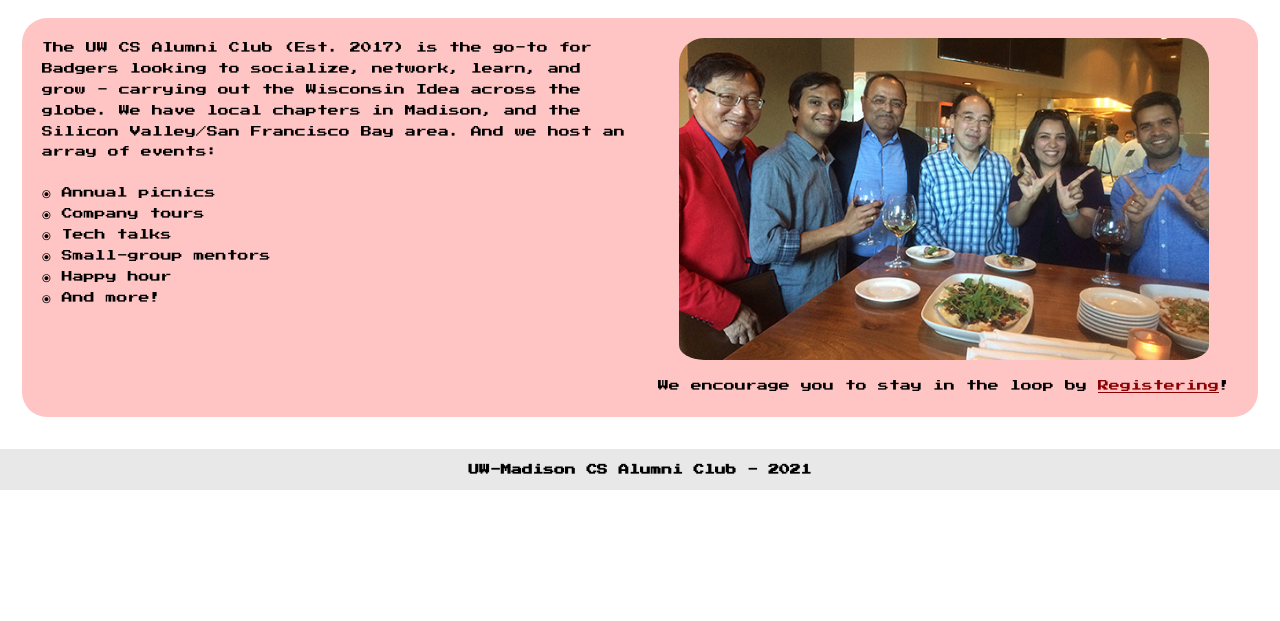
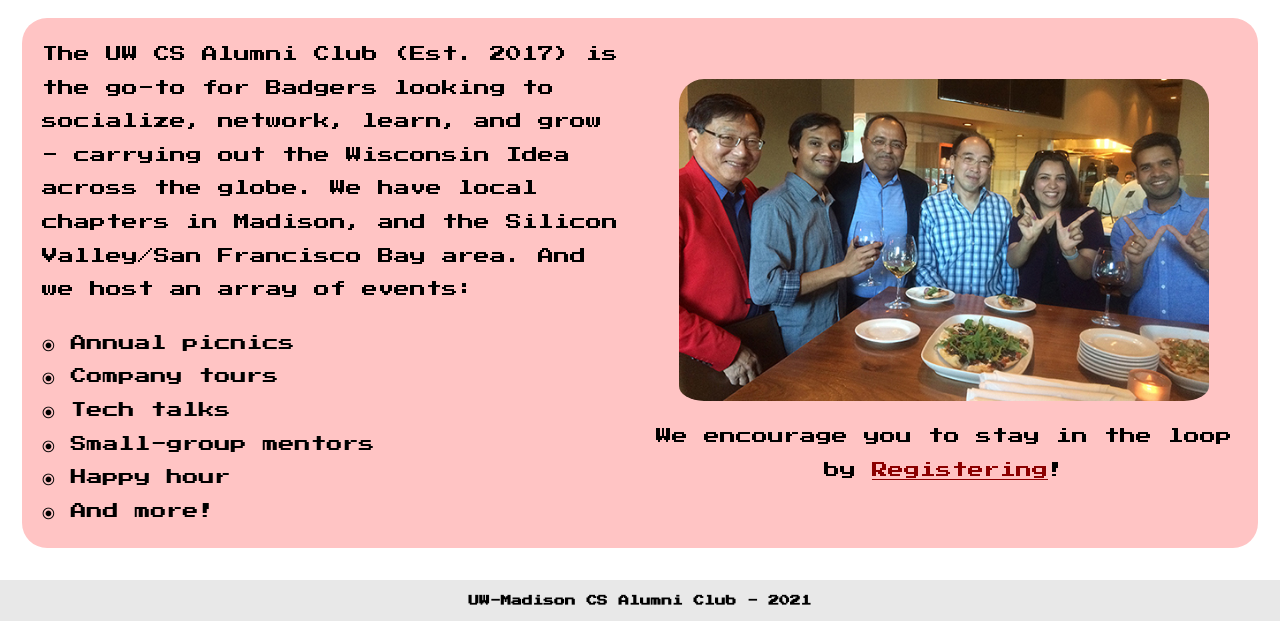
Before and after one commit to ledprofio/UW-CS-Alumni-Club-Website, a plain HTML site: page index.html in a window 1280 px wide. Shown: the part 229-850 px from the top of the page. Before the commit the page ends 800 px from the top, so only its background shows below. Drawn offline with Linux system fonts and the light colour scheme.

Commit message:
Improved fluidity of home page

```diff
--- a/styling.css
+++ b/styling.css
@@ -77,8 +77,8 @@ border-radius: 25px;
 margin: 0px auto 32px auto;
 text-align: center;
 padding: 10px;
-font-size: 11px;
-line-height: 1.9;
+font-size: 16px;
+line-height: 2.1;
 }
 
 		#leftTableCell_Index {
@@ -102,7 +102,7 @@ line-height: 1.9;
 		#rightTableCell_Index {
 		clear: both;
 		display: table-cell;
-		vertical-align: top;
+		vertical-align: middle;
 		text-align: center;
 		padding: 10px;
 		}
@@ -111,6 +111,8 @@ line-height: 1.9;
 			border-radius: 25px;
 			width: 90%;
 			padding-bottom: 10px;
+			max-width: 592px;
+			max-height: 370px;
 			}
 
 				#rightTableCell_Index a:link {
@@ -130,6 +132,11 @@ line-height: 1.9;
 				}
 
 /* index.html Styling Start */
+
+
+/* events.html Styling Start */
+
+/* events.html Styling End */
 
 
 /* register.html Styling Start */
@@ -180,3 +187,5 @@ margin: 90px auto 30px auto;
 			.FirstBlock_Register form select {
 			width: 94.5%;
 			}
+
+/* register.html Styling End */
```
Also changed, not shown: 1 other file.
